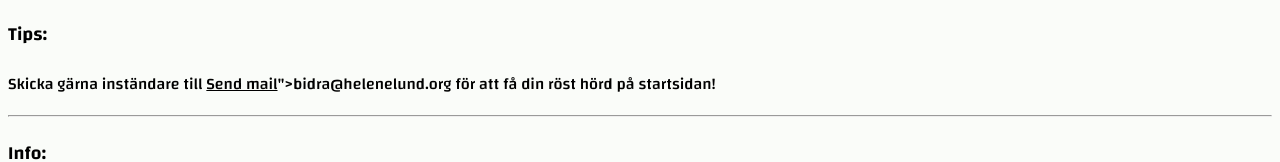
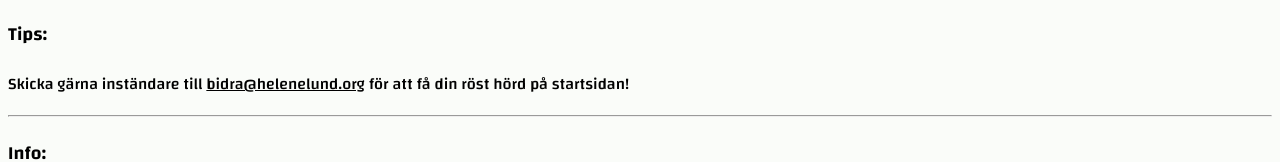
Before and after one commit to KillerrabbitAos/helenelund.org, a plain HTML site: page index.html in a window 1280 px wide. Shown: the part 1022-1184 px from the top of the page. Drawn offline with Linux system fonts and the light colour scheme.

Commit message:
Update index.html

```diff
--- a/index.html
+++ b/index.html
@@ -59,7 +59,7 @@
     <hr/>
 
     <h3>Tips:</h3>
-    <p>Skicka gärna inständare till <a href="mailto:bidra@helenelund.org?subject=Ins%C3%A4ndare&body=Namn%2FSmeknamn(Kommer%20synas%20p%C3%A5%20f%C3%B6rstasidan)%3A%20%0D%0A%0D%0ADin%20ins%C3%A4ndare%3A%0D%0A">Send mail</a>">bidra@helenelund.org</a> för att få din röst hörd på startsidan!</p>
+    <p>Skicka gärna inständare till <a href="mailto:bidra@helenelund.org?subject=Ins%C3%A4ndare&body=Namn%2FSmeknamn(Kommer%20synas%20p%C3%A5%20f%C3%B6rstasidan)%3A%20%0D%0A%0D%0ADin%20ins%C3%A4ndare%3A%0D%0A">bidra@helenelund.org</a> för att få din röst hörd på startsidan!</p>
 
 
     <hr />
```
